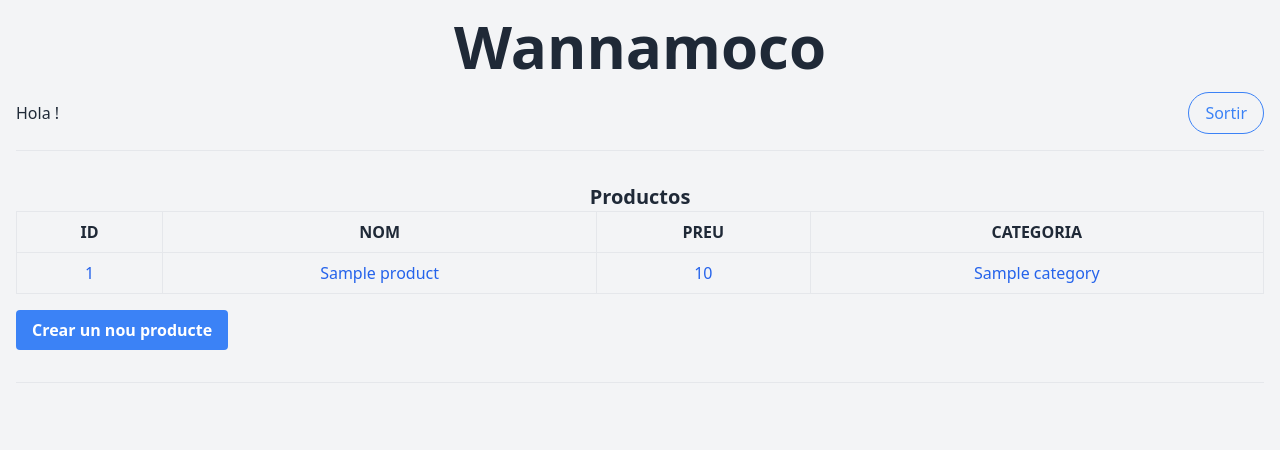
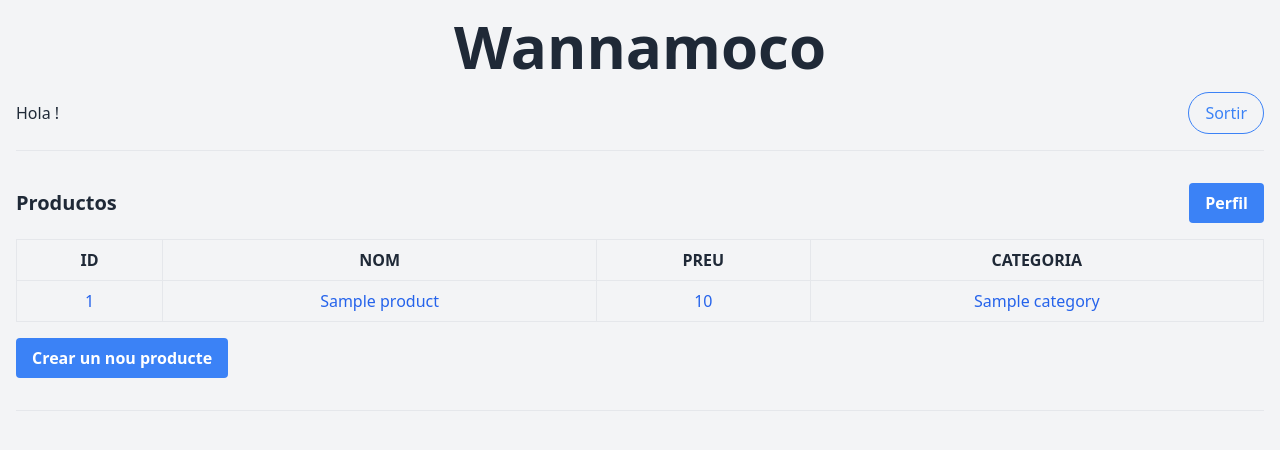
Before and after one commit to Marctutu5/proyectoM12, a Flask app: template wannapop/templates/products/list.html in a window 1280 px wide. Shown: the top 450 px of the page. Run offline with Flask 3, Linux system fonts and the light colour scheme; the template is opened without the code that fills it: most values are stand-ins (such as "Sample title", 1, 10 or a date in 2020); some libraries are stand-ins or nearby versions.

Commit message:
Es per fer el tag

```diff
--- a/wannapop/templates/auth/login.html
+++ b/wannapop/templates/auth/login.html
@@ -32,6 +32,9 @@
         LOGIN
       </button>
     </form>
+    <div class="mt-2 text-center">
+      <a href="/register" class="text-blue-500 hover:underline">¿No tienes una cuenta? Regístrate aquí.</a>
+    </div>
   </div>
 </div>
 {% endblock %}
--- a/wannapop/templates/auth/profile.html
+++ b/wannapop/templates/auth/profile.html
@@ -1,3 +1,4 @@
+<!--Res-->
 {% extends '_auth_template.html' %}
 {% block content %}
 <div class="min-h-screen flex items-center justify-center">
@@ -15,6 +16,8 @@
       <p class="block text-gray-600 font-medium">Rol:</p>
       <p class="w-full border rounded p-2 bg-gray-100">{{ user.role }}</p>
     </div>
+    <!-- Botón para volver a la lista de productos -->
+    <a href="/products/lista" class="block text-blue-600 hover:text-blue-800 font-medium">Volver a la lista de productos</a>
   </div>
 </div>
 {% endblock %}
--- a/wannapop/templates/auth/register.html
+++ b/wannapop/templates/auth/register.html
@@ -24,6 +24,9 @@
         REGISTER
       </button>
     </form>
+    <div class="mt-2 text-center">
+      <a href="/login" class="text-blue-500 hover:underline">¿Ya tienes una cuenta? Inicia sesión aquí.</a>
+    </div>
   </div>
 </div>
 {% endblock %}
--- a/wannapop/templates/products/list.html
+++ b/wannapop/templates/products/list.html
@@ -1,7 +1,11 @@
 {% extends '_template.html' %}
 {% block content %}
 
-<h3 class="text-xl font-semibold text-gray-800 text-center">Productos</h3>
+<div class="flex justify-between items-center mb-4">
+  <h3 class="text-xl font-semibold text-gray-800">Productos</h3>
+  <a href="/profile" class="bg-blue-500 hover:bg-blue-700 text-white font-bold py-2 px-4 rounded">Perfil</a>
+</div>
+
 <table class="min-w-full table-auto">
     <tr class="bg-gray-100">
         <th class="px-4 py-2 border text-center">ID</th>
```
Also changed, not shown: database.db.
